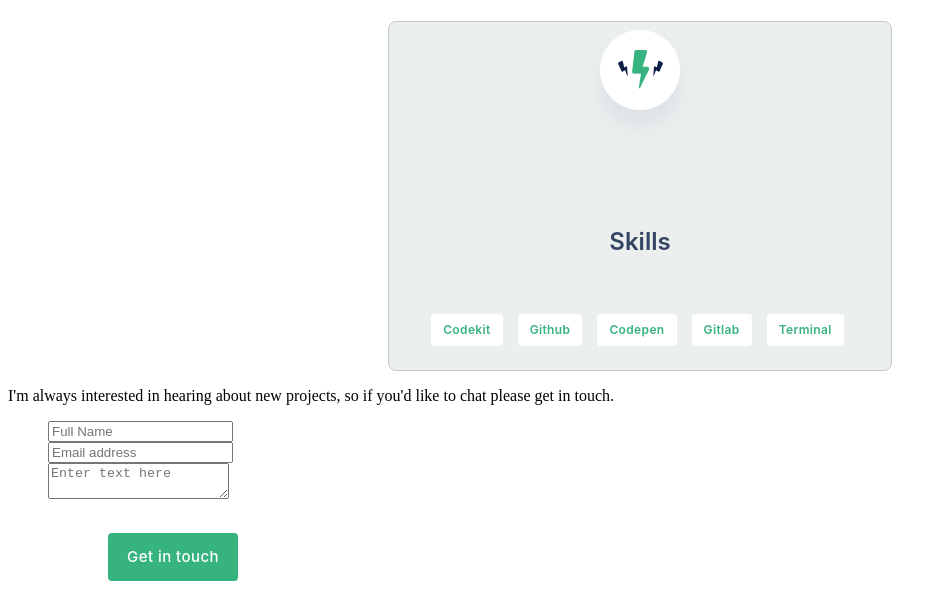
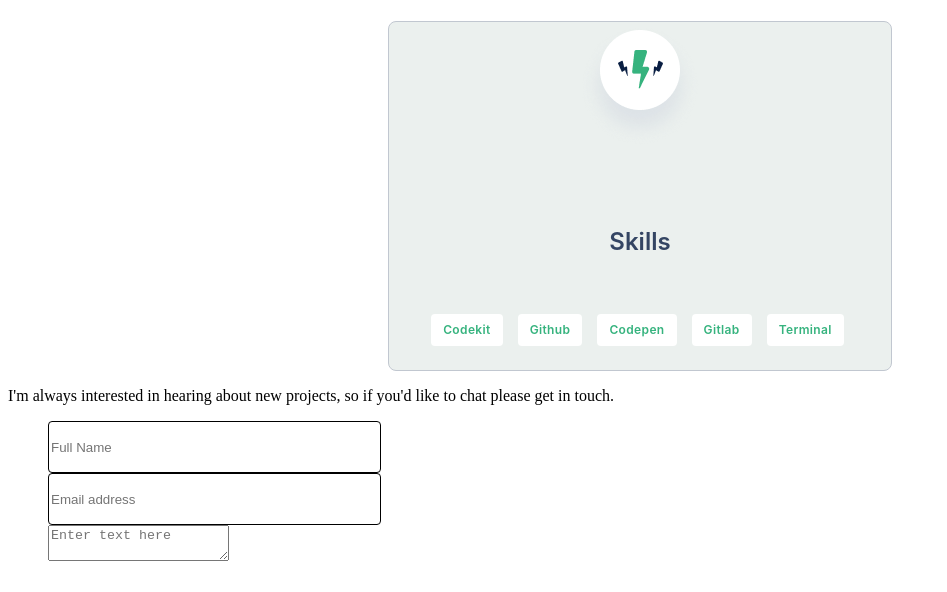
Before and after one commit to ciraganenicole/myPortfolio, a website: page index.html in a window 1280 px wide. Shown: the part 4747-5339 px from the top of the page, without its empty margins (0-947 px from the left). Drawn offline with Linux system fonts and the light colour scheme; files whose address does not match are found by name.

Commit message:
Update html

```diff
--- a/index.html
+++ b/index.html
@@ -175,16 +175,16 @@
             <ul class="contact">
                 <li class="contact-list">
                     <label for="name"></label>
-                    <input type="text" id="name" name="user_name" placeholder="Full Name">
+                    <input type="text" id="name" name="user_name" placeholder="Full Name" class="contact-input">
                 </li>
-                <liclass="contact-list">
+                <li class="contact-list">
                     <label for="mail"></label>
-                    <input type="email" id="mail" name="user_email" placeholder="Email address">
-                    </li>
-                    <li class="text">
-                        <label for="msg"></label>
-                        <textarea id="msg" name="user_message" placeholder="Enter text here"></textarea>
-                    </li>
+                    <input type="email" id="mail" name="user_email" placeholder="Email address" class="contact-input">
+                </li>
+                <li class="text">
+                    <label for="msg"></label>
+                    <textarea id="msg" name="user_message" placeholder="Enter text here"></textarea>
+                </li>
 
             </ul>
             <button type="submit" class="b">Get in touch</button>
```
